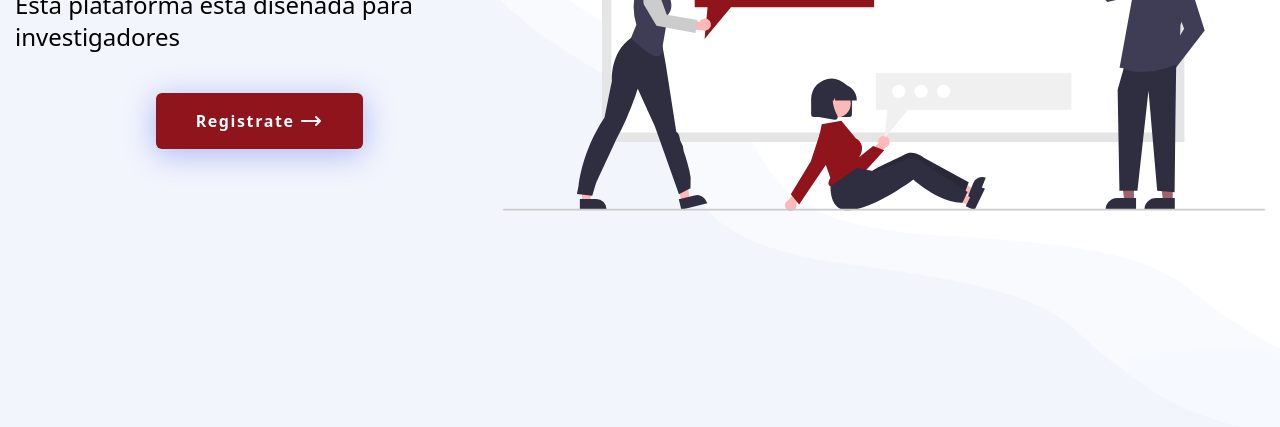
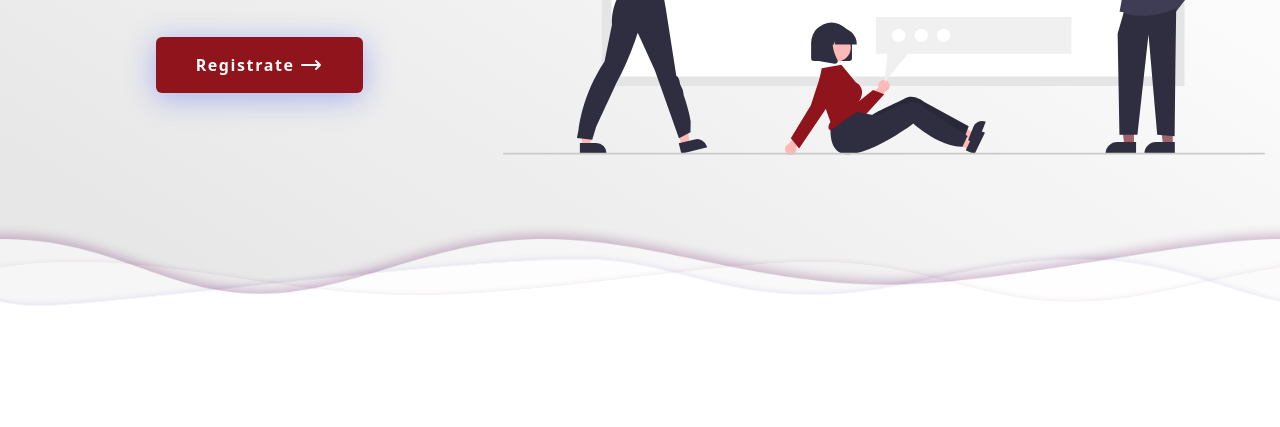
Before and after one commit to CamiloBahamon28/USCO_investigation_front, a React app: page / in a window 1280 px wide. Shown: the part 477-904 px from the top of the page. After the commit the page ends 800 px from the top, so only its background shows below. Built offline with nearby package versions, Linux system fonts and the light colour scheme.

Commit message:
🛠️ Update desing background and create file wave

```diff
--- a/src/components/home/Home.js
+++ b/src/components/home/Home.js
@@ -4,9 +4,7 @@ import { WelcomeHome } from './WelcomeHome'
 export const Home = () => {
 	return (
 		<div>
-
 			<WelcomeHome />
-
 		</div>
 	)
 }
--- a/src/components/home/WelcomeHome.js
+++ b/src/components/home/WelcomeHome.js
@@ -1,14 +1,14 @@
 import React from 'react'
-import { NavLink } from 'react-router-dom'
-import imgBackground from '../img/hero-bg.png'
-
+import {NavLink} from 'react-router-dom'
 
 import research from '../img/research.svg'
+import {Wave} from "../ui/Wave";
 
 export const WelcomeHome = () => {
     return (
-		<section className="w-full h-screen bg-center bg-no-repeat bg-cover  flex items-center justify-center" style={{ backgroundImage: `url(${imgBackground})` }} >
-
+        <div>
+            <section className="w-full">
+				<Wave />
 
                 <div className="container flex justify-center ">
                 	<div className="flex ">
@@ -33,5 +33,6 @@ export const WelcomeHome = () => {
                 </div>
 
             </section>
+        </div>
     )
 }
--- a/src/components/ui/NavbarTest.js
+++ b/src/components/ui/NavbarTest.js
@@ -42,10 +42,10 @@ export const NavbarTest = () => {
 
 	return (
 		<div>
-			<Disclosure as="nav" className="bg-transparent">
+			<Disclosure as="nav" className="bg-transparent z-50">
 				{({ open }) => (
 					<>
-						<div className=" w-full p-3 sm:px-6 lg:px-8">
+						<div className=" w-full p-3 sm:px-6 lg:px-8 ">
 							<div className="relative flex items-center justify-between h-20 sm:h-20">
 								<div className="absolute inset-y-0 left-0 flex items-center sm:hidden">
 									{/* Mobile menu button*/}
@@ -124,16 +124,16 @@ export const NavbarTest = () => {
 														</NavLink>
 													)}
 												</Menu.Item>
-												<Menu.Item>
-													{({ active }) => (
-														<NavLink
-															to="/"
-															className={classNames(active ? 'bg-gray-100' : '', 'block px-4 py-2 text-sm text-gray-700')}
-														>
-															Configuracion
-														</NavLink>
-													)}
-												</Menu.Item>
+												{/*<Menu.Item>*/}
+												{/*	{({ active }) => (*/}
+												{/*		<NavLink*/}
+												{/*			to="/"*/}
+												{/*			className={classNames(active ? 'bg-gray-100' : '', 'block px-4 py-2 text-sm text-gray-700')}*/}
+												{/*		>*/}
+												{/*			Configuracion*/}
+												{/*		</NavLink>*/}
+												{/*	)}*/}
+												{/*</Menu.Item>*/}
 												<Menu.Item>
 													{({ active }) => (
 														<NavLink
--- /dev/null
+++ b/src/components/ui/Wave.js
@@ -0,0 +1,24 @@
+import React from 'react';
+
+import img1 from '../img/wave/wave-top.png'
+import img2 from '../img/wave/wave-mid.png'
+import img3 from '../img/wave/wave-bot.png'
+import './css/wave.css'
+
+export const Wave = () => {
+    return (
+        <div>
+            <div className="waveWrapper waveAnimation">
+                <div className="waveWrapperInner bgTop">
+                    <div className="wave waveTop" style={{backgroundImage: 'url(' + img1 + ')'}}/>
+                </div>
+                <div className="waveWrapperInner bgMiddle">
+                    <div className="wave waveMiddle" style={{backgroundImage: 'url(' + img2 + ')'}}/>
+                </div>
+                <div className="waveWrapperInner bgBottom">
+                    <div className="wave waveBottom" style={{backgroundImage: 'url(' + img3 + ')'}}/>
+                </div>
+            </div>
+        </div>
+    );
+};
--- /dev/null
+++ b/src/components/ui/css/wave.css
@@ -0,0 +1,69 @@
+@keyframes move_wave {
+    0% {
+        transform: translateX(0) translateZ(0) scaleY(1)
+    }
+    50% {
+        transform: translateX(-25%) translateZ(0) scaleY(0.55)
+    }
+    100% {
+        transform: translateX(-50%) translateZ(0) scaleY(1)
+    }
+}
+.waveWrapper {
+    overflow: hidden;
+     /*position: absolute;*/
+    left: 0;
+    right: 0;
+    bottom: 0;
+    top: 0;
+    margin: auto;
+}
+.waveWrapperInner {
+    position: absolute;
+    width: 100%;
+    overflow: hidden;
+    height: 100%;
+    bottom: 0;
+    background-image: linear-gradient(to top right, #E7E7E7 10%, #ffffff 80%);
+}
+.bgTop {
+    z-index: -1;
+    opacity: 0.5;
+}
+.bgMiddle {
+    z-index: -2;
+    opacity: 0.75;
+}
+.bgBottom {
+    z-index: -3;
+}
+.wave {
+    position: absolute;
+    left: 0;
+    width: 200%;
+    height: 100%;
+    background-repeat: repeat no-repeat;
+    background-position: 0 bottom;
+    transform-origin: center bottom;
+}
+.waveTop {
+    background-size: 50% 100px;
+}
+.waveAnimation .waveTop {
+  animation: move-wave 3s;
+   -webkit-animation: move-wave 3s;
+   -webkit-animation-delay: 1s;
+   animation-delay: 1s;
+}
+.waveMiddle {
+    background-size: 50% 120px;
+}
+.waveAnimation .waveMiddle {
+    animation: move_wave 10s linear infinite;
+}
+.waveBottom {
+    background-size: 50% 100px;
+}
+.waveAnimation .waveBottom {
+    animation: move_wave 15s linear infinite;
+}
--- a/src/index.css
+++ b/src/index.css
@@ -21,9 +21,10 @@
 
 .container{
   width: 100%;
-  height: 100vh;
+  height: calc(100vh - 7rem);
   padding-right: 15px;
   padding-left: 15px;
   margin-right: auto;
   margin-left: auto;
+
 }
--- a/src/routers/AppRouter.js
+++ b/src/routers/AppRouter.js
@@ -8,12 +8,11 @@ import { Login } from '../components/login/Login';
 import { Register } from '../components/register/Register';
 import { DashboardRoutes } from './DashboardRoutes';
 
-import imgBackground from '../components/img/hero-bg.png'
 import { NavbarTest } from '../components/ui/NavbarTest';
 
 export const AppRouter = () => {
 	return (
-		<div style={{ backgroundImage: `url(${imgBackground})` }}>
+		<div /*style={{ backgroundImage: `url(${imgBackground})`}}*/>
 
 			<BrowserRouter>
 				<NavbarTest />
```
Also changed, not shown: src/components/img/wave/wave-bot.png (added), src/components/img/wave/wave-mid.png (added), src/components/img/wave/wave-top.png (added). Lines whose indentation alone changed are shown as unchanged.
